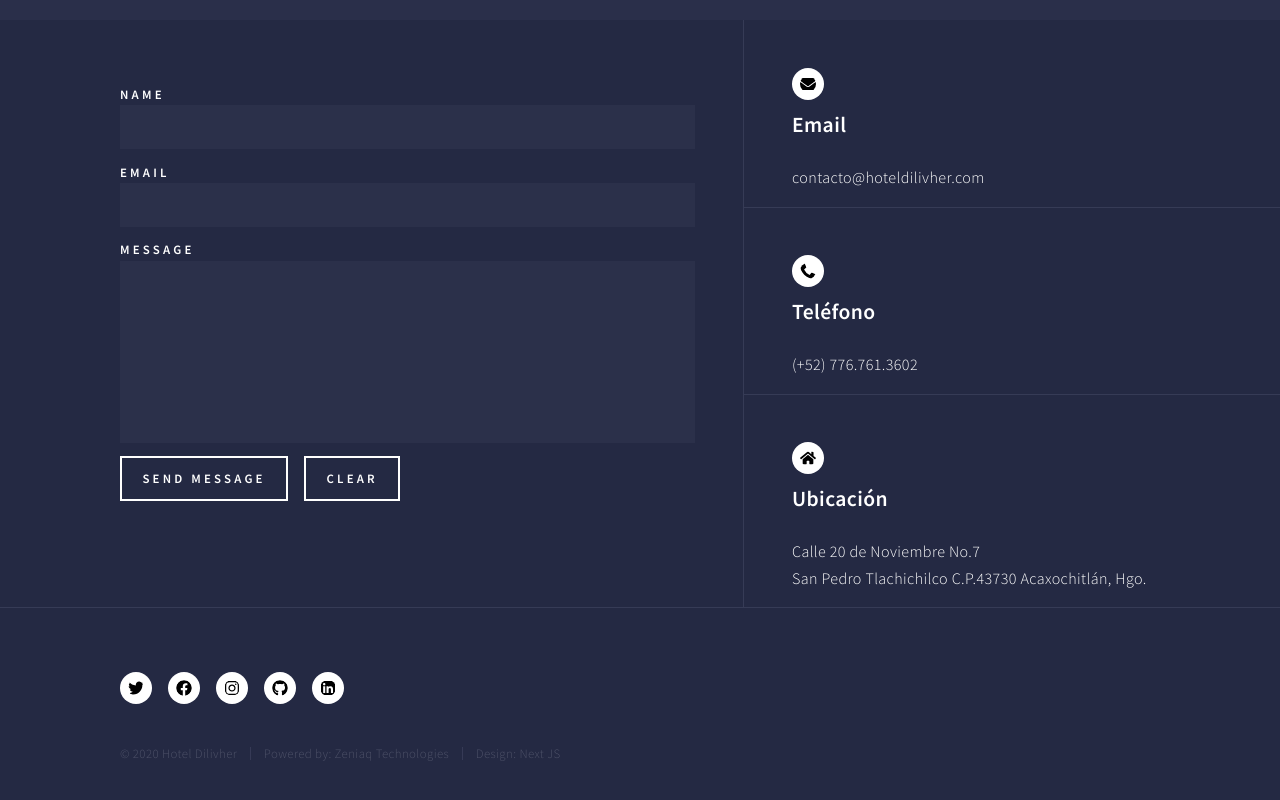
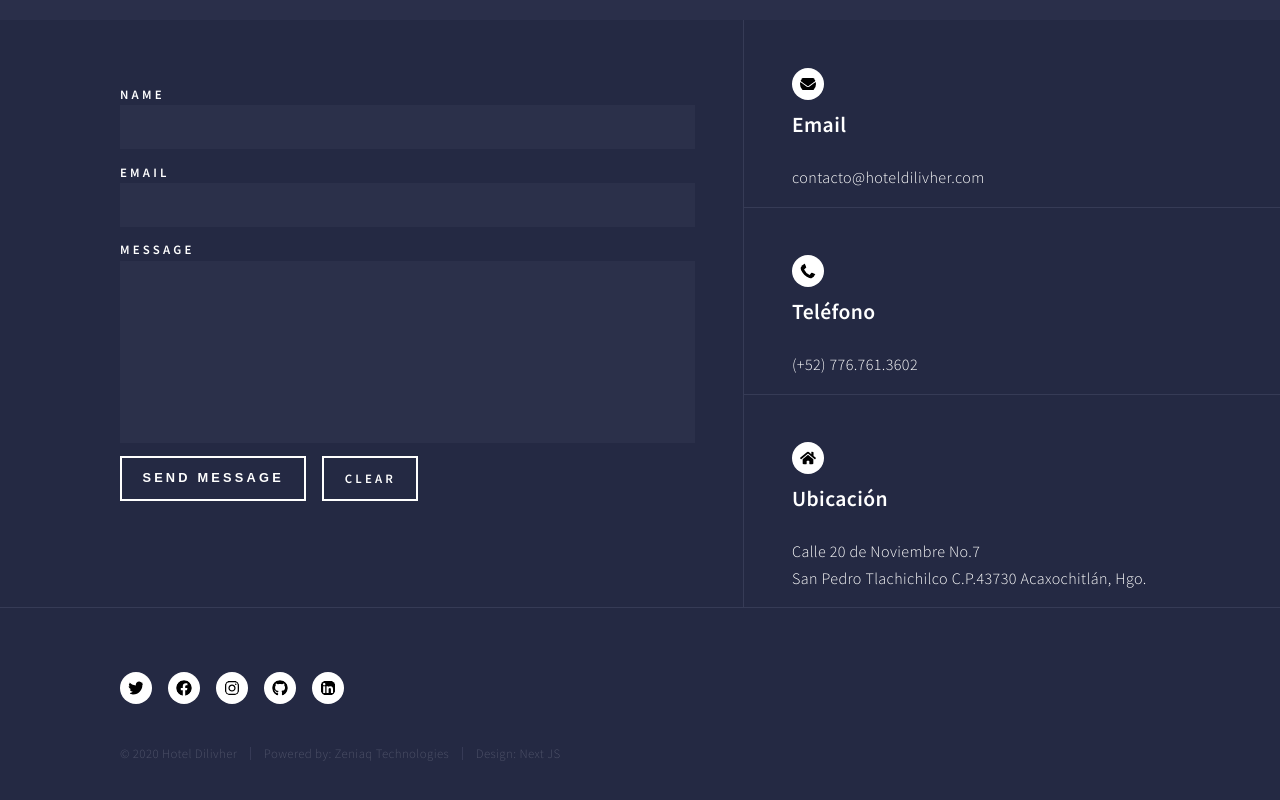
Before and after one commit to zeniaq/hotel-dilivher-website, a Next.js app: page / in a window 1280 px wide. Shown: the part 1898-2698 px from the top of the page. Built offline with nearby package versions, Linux system fonts and the light colour scheme.

Commit message:
Add form validation. Continuation 3

```diff
--- a/components/FormInput/FormInput.js
+++ b/components/FormInput/FormInput.js
@@ -24,7 +24,9 @@ export const FormInputButton = () => {
     return (
         <ul className={styles.actions}>
             <li key="SendMessage">
-                <input type="submit" value="Send Message" className={styles.primary} />
+                <button type="submit" className={styles.primary}>
+                    Send Message
+                </button>
             </li>
             <li key="Clear">
                 <input type="reset" value="Clear" />
```
